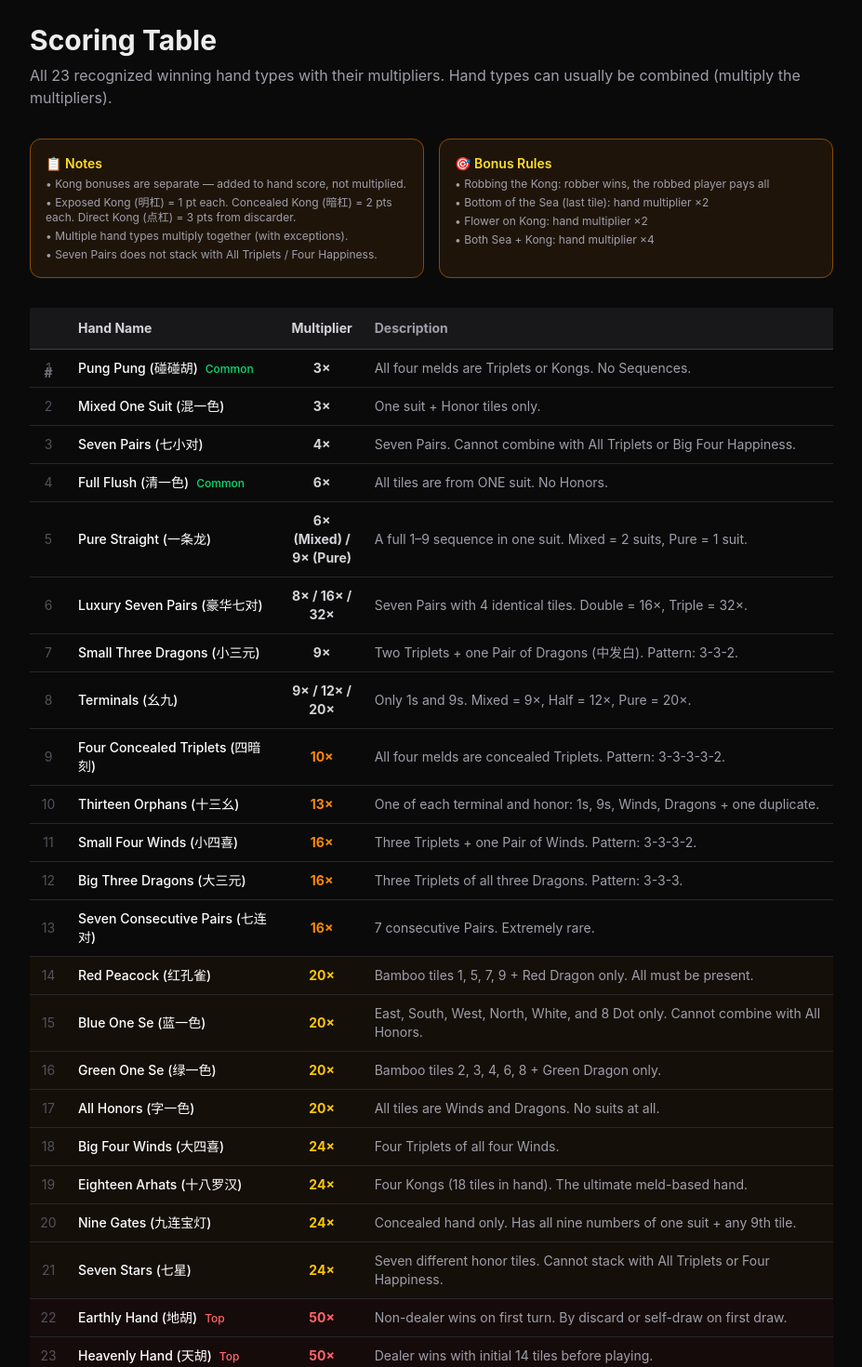
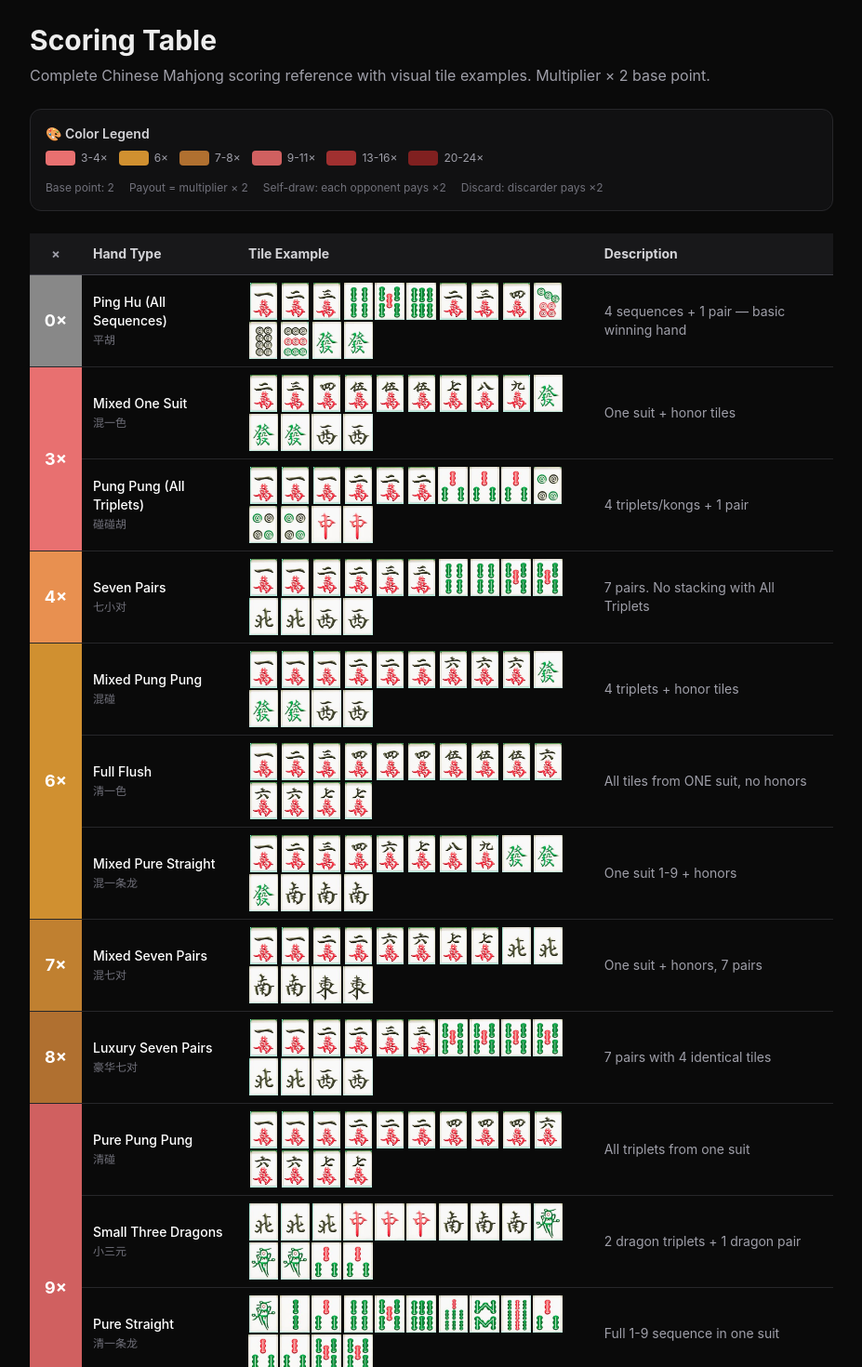
Before and after one commit to rkkbw47fm8-rgb/mahjong-guide, a Next.js app: page /scoring in a window 1280 px wide. Shown: the part 60-1530 px from the top of the page at 93% size, without its empty margins (176-1103 px from the left). Built offline with nearby package versions, Linux system fonts and the light colour scheme.

Commit message:
add visual tile-based scoring chart with color legend and English descriptions

```diff
--- a/src/app/scoring/page.tsx
+++ b/src/app/scoring/page.tsx
@@ -1,148 +1,196 @@
-export default function ScoringPage() {
-  const hands = [
-    { n: 1, name: "Pung Pung (碰碰胡)", mult: "3×", desc: "All four melds are Triplets or Kongs. No Sequences." },
-    { n: 2, name: "Mixed One Suit (混一色)", mult: "3×", desc: "One suit + Honor tiles only." },
-    { n: 3, name: "Seven Pairs (七小对)", mult: "4×", desc: "Seven Pairs. Cannot combine with All Triplets or Big Four Happiness." },
-    { n: 4, name: "Full Flush (清一色)", mult: "6×", desc: "All tiles are from ONE suit. No Honors." },
-    { n: 5, name: "Pure Straight (一条龙)", mult: "6× (Mixed) / 9× (Pure)", desc: "A full 1–9 sequence in one suit. Mixed = 2 suits, Pure = 1 suit." },
-    { n: 6, name: "Luxury Seven Pairs (豪华七对)", mult: "8× / 16× / 32×", desc: "Seven Pairs with 4 identical tiles. Double = 16×, Triple = 32×." },
-    { n: 7, name: "Small Three Dragons (小三元)", mult: "9×", desc: "Two Triplets + one Pair of Dragons (中发白). Pattern: 3-3-2." },
-    { n: 8, name: "Terminals (幺九)", mult: "9× / 12× / 20×", desc: "Only 1s and 9s. Mixed = 9×, Half = 12×, Pure = 20×." },
-    { n: 9, name: "Four Concealed Triplets (四暗刻)", mult: "10×", desc: "All four melds are concealed Triplets. Pattern: 3-3-3-3-2." },
-    { n: 10, name: "Thirteen Orphans (十三幺)", mult: "13×", desc: "One of each terminal and honor: 1s, 9s, Winds, Dragons + one duplicate." },
-    { n: 11, name: "Small Four Winds (小四喜)", mult: "16×", desc: "Three Triplets + one Pair of Winds. Pattern: 3-3-3-2." },
-    { n: 12, name: "Big Three Dragons (大三元)", mult: "16×", desc: "Three Triplets of all three Dragons. Pattern: 3-3-3." },
-    { n: 13, name: "Seven Consecutive Pairs (七连对)", mult: "16×", desc: "7 consecutive Pairs. Extremely rare." },
-    { n: 14, name: "Red Peacock (红孔雀)", mult: "20×", desc: "Bamboo tiles 1, 5, 7, 9 + Red Dragon only. All must be present." },
-    { n: 15, name: "Blue One Se (蓝一色)", mult: "20×", desc: "East, South, West, North, White, and 8 Dot only. Cannot combine with All Honors." },
-    { n: 16, name: "Green One Se (绿一色)", mult: "20×", desc: "Bamboo tiles 2, 3, 4, 6, 8 + Green Dragon only." },
-    { n: 17, name: "All Honors (字一色)", mult: "20×", desc: "All tiles are Winds and Dragons. No suits at all." },
-    { n: 18, name: "Big Four Winds (大四喜)", mult: "24×", desc: "Four Triplets of all four Winds." },
-    { n: 19, name: "Eighteen Arhats (十八罗汉)", mult: "24×", desc: "Four Kongs (18 tiles in hand). The ultimate meld-based hand." },
-    { n: 20, name: "Nine Gates (九连宝灯)", mult: "24×", desc: "Concealed hand only. Has all nine numbers of one suit + any 9th tile." },
-    { n: 21, name: "Seven Stars (七星)", mult: "24×", desc: "Seven different honor tiles. Cannot stack with All Triplets or Four Happiness." },
-    { n: 22, name: "Earthly Hand (地胡)", mult: "50×", desc: "Non-dealer wins on first turn. By discard or self-draw on first draw." },
-    { n: 23, name: "Heavenly Hand (天胡)", mult: "50×", desc: "Dealer wins with initial 14 tiles before playing." },
+"use client";
+
+function tileCodeToPath(code: string): string {
+  const suit = code[0];
+  const num = code.slice(1);
+  const map: Record<string, string> = {
+    h1: "honor_east", h2: "honor_south", h3: "honor_west", h4: "honor_north",
+    h5: "honor_red", h6: "honor_green", h7: "honor_white",
+    w: "wan", t: "tiao", b: "tong",
+  };
+  if (suit === "h") return `/tiles/${map[code]}.png`;
+  return `/tiles/${map[suit]}_${num}.png`;
+}
+
+const COLORS: Record<number, string> = {
+  0: "#888", 3: "#e87070", 4: "#e89050", 6: "#d09030", 7: "#c08030",
+  8: "#b07030", 9: "#d06060", 10: "#c05050", 11: "#b04040",
+  13: "#a03030", 16: "#902828", 20: "#802020", 24: "#701818",
+};
+
+interface HandRow {
+  mult: number;
+  name: string;       // Chinese
+  engName: string;    // English
+  tiles: string[];
+  desc: string;       // Chinese
+}
+
+const HANDS: HandRow[] = [
+  { mult: 0, name: "平胡", engName: "Ping Hu (All Sequences)", tiles: ["w1","w2","w3","t4","t5","t6","w2","w3","w4","b7","b8","b9","h6","h6"], desc: "4 sequences + 1 pair — basic winning hand" },
+  { mult: 3, name: "混一色", engName: "Mixed One Suit", tiles: ["w2","w3","w4","w5","w5","w5","w7","w8","w9","h6","h6","h6","h3","h3"], desc: "One suit + honor tiles" },
+  { mult: 3, name: "碰碰胡", engName: "Pung Pung (All Triplets)", tiles: ["w1","w1","w1","w2","w2","w2","t3","t3","t3","b4","b4","b4","h5","h5"], desc: "4 triplets/kongs + 1 pair" },
+  { mult: 4, name: "七小对", engName: "Seven Pairs", tiles: ["w1","w1","w2","w2","w3","w3","t4","t4","t5","t5","h4","h4","h3","h3"], desc: "7 pairs. No stacking with All Triplets" },
+  { mult: 6, name: "混碰", engName: "Mixed Pung Pung", tiles: ["w1","w1","w1","w2","w2","w2","w6","w6","w6","h6","h6","h6","h3","h3"], desc: "4 triplets + honor tiles" },
+  { mult: 6, name: "清一色", engName: "Full Flush", tiles: ["w1","w2","w3","w4","w4","w4","w5","w5","w5","w6","w6","w6","w7","w7"], desc: "All tiles from ONE suit, no honors" },
+  { mult: 6, name: "混一条龙", engName: "Mixed Pure Straight", tiles: ["w1","w2","w3","w4","w6","w7","w8","w9","h6","h6","h6","h2","h2","h2"], desc: "One suit 1-9 + honors" },
+  { mult: 7, name: "混七对", engName: "Mixed Seven Pairs", tiles: ["w1","w1","w2","w2","w6","w6","w7","w7","h4","h4","h2","h2","h1","h1"], desc: "One suit + honors, 7 pairs" },
+  { mult: 8, name: "豪华七对", engName: "Luxury Seven Pairs", tiles: ["w1","w1","w2","w2","w3","w3","t5","t5","t5","t5","h4","h4","h3","h3"], desc: "7 pairs with 4 identical tiles" },
+  { mult: 9, name: "清碰", engName: "Pure Pung Pung", tiles: ["w1","w1","w1","w2","w2","w2","w4","w4","w4","w6","w6","w6","w7","w7"], desc: "All triplets from one suit" },
+  { mult: 9, name: "小三元", engName: "Small Three Dragons", tiles: ["h4","h4","h4","h5","h5","h5","h2","h2","h2","t1","t1","t1","t3","t3"], desc: "2 dragon triplets + 1 dragon pair" },
+  { mult: 9, name: "清一条龙", engName: "Pure Straight", tiles: ["t1","t2","t3","t4","t5","t6","t7","t8","t9","t3","t3","t3","t5","t5"], desc: "Full 1-9 sequence in one suit" },
+  { mult: 9, name: "混么九", engName: "Mixed Terminals", tiles: ["w1","w1","w1","w9","w9","w9","t9","t9","t9","h6","h6","h6","h7","h7"], desc: "1s and 9s only + honors" },
+  { mult: 10, name: "四暗刻", engName: "Four Concealed Triplets", tiles: ["w1","w1","w1","b9","b9","b9","h2","h2","h2","h6","h6","h6","t4","t4"], desc: "All 4 melds are concealed triplets" },
+  { mult: 11, name: "混豪七对", engName: "Mixed Luxury 7 Pairs", tiles: ["w1","w1","w2","w2","w3","w3","w6","w6","h4","h4","h2","h2","h1","h1"], desc: "One suit + honors, 7 pairs, 1 quad" },
+  { mult: 13, name: "十三幺", engName: "Thirteen Orphans", tiles: ["w1","w9","t1","t9","b1","b9","h1","h2","h3","h4","h5","h6","h7","w1"], desc: "1 terminal/honor each + 1 duplicate" },
+  { mult: 13, name: "小四喜", engName: "Small Four Winds", tiles: ["h6","h6","h6","h3","h3","h3","h7","h7","h7","h1","h1","h1","h2","h2"], desc: "3 wind triplets + 1 wind pair" },
+  { mult: 13, name: "大三元", engName: "Big Three Dragons", tiles: ["h4","h4","h4","h5","h5","h5","h2","h2","h2","t2","t2","t2","t4","t4"], desc: "Triplets of all 3 dragons" },
+  { mult: 16, name: "连七对", engName: "Seven Consecutive Pairs", tiles: ["w1","w1","w2","w2","w3","w3","w4","w4","w5","w5","w6","w6","w7","w7"], desc: "7 consecutive pairs in one suit" },
+  { mult: 16, name: "双豪七对", engName: "Double Luxury 7 Pairs", tiles: ["w1","w1","w2","w2","w3","w3","w4","w4","w5","w5","w6","w6","b6","b6"], desc: "7 pairs with 2 quads" },
+  { mult: 16, name: "红孔雀", engName: "Red Peacock", tiles: ["b1","b1","b1","b5","b5","b5","b7","b7","b7","b9","b9","b9","h4","h4"], desc: "Bamboo 1,5,7,9 + Red Dragon only" },
+  { mult: 16, name: "绿一色", engName: "Green One Suit", tiles: ["b2","b2","b2","b3","b3","b3","b4","b4","b4","b6","b6","b6","h5","h5"], desc: "Bamboo 2,3,4,6,8 + Green Dragon" },
+  { mult: 20, name: "字一色", engName: "All Honors", tiles: ["h6","h6","h6","h3","h3","h3","h7","h7","h7","h4","h4","h4","h2","h2"], desc: "All tiles are winds and dragons" },
+  { mult: 20, name: "清幺九", engName: "Pure Terminals", tiles: ["w1","w1","w1","w9","w9","w9","t1","t1","t1","t9","t9","t9","b1","b1"], desc: "1s and 9s only (no honors)" },
+  { mult: 24, name: "九莲宝灯", engName: "Nine Gates", tiles: ["t1","t1","t1","t2","t3","t4","t5","t6","t7","t8","t9","t9","t9","t2"], desc: "Concealed—9 gates ready for any 9th tile" },
+  { mult: 24, name: "十八罗汉", engName: "Eighteen Arhats", tiles: ["w1","w1","w1","w1","t3","t3","t3","t3","b5","b5","b5","b5","h6","h6"], desc: "4 kongs (18 tiles in hand)" },
+  { mult: 24, name: "大四喜", engName: "Big Four Winds", tiles: ["h6","h6","h6","h3","h3","h3","h7","h7","h7","h1","h1","h1","w1","w1"], desc: "Triplets of all 4 winds" },
+  { mult: 24, name: "三豪七对", engName: "Triple Luxury 7 Pairs", tiles: ["w1","w1","w2","w2","w3","w3","w4","w4","w5","w5","w6","w6","b6","b6"], desc: "7 pairs with 3 quads" },
+  { mult: 24, name: "大七星", engName: "Big Seven Stars", tiles: ["h6","h6","h7","h7","h3","h3","h1","h1","h4","h4","h5","h5","h2","h2"], desc: "7 honor pairs — all 7 honors" },
 ];
 
+function Legend({ colors }: { colors: Record<number, string> }) {
+  const legendItems = [
+    { range: "3-4×", color: colors[3], bg: "bg-red-50" },
+    { range: "6×", color: colors[6], bg: "bg-orange-50" },
+    { range: "7-8×", color: colors[8], bg: "bg-amber-50" },
+    { range: "9-11×", color: colors[9], bg: "bg-pink-50" },
+    { range: "13-16×", color: colors[13], bg: "bg-rose-50" },
+    { range: "20-24×", color: colors[20], bg: "bg-red-100" },
+  ];
   return (
-    <div className="space-y-8">
+    <div className="mb-4 flex flex-wrap gap-3 text-xs">
+      {legendItems.map((item) => (
+        <div key={item.range} className="flex items-center gap-1.5">
+          <div className="h-4 w-8 rounded" style={{ background: item.color }} />
+          <span className="text-zinc-400">{item.range}</span>
+        </div>
+      ))}
+    </div>
+  );
+}
+
+export default function ScoringPage() {
+  // Group hands by multiplier
+  const groups: { mult: number; hands: HandRow[] }[] = [];
+  for (const hand of HANDS) {
+    const g = groups.find((g) => g.mult === hand.mult);
+    if (g) g.hands.push(hand);
+    else groups.push({ mult: hand.mult, hands: [hand] });
+  }
+
+  return (
+    <div className="space-y-6">
       <section>
         <h1 className="mb-2 text-3xl font-bold">Scoring Table</h1>
         <p className="text-zinc-400">
-          All 23 recognized winning hand types with their multipliers. Hand types
-          can usually be combined (multiply the multipliers).
+          Complete Chinese Mahjong scoring reference with visual tile examples.
+          Multiplier × 2 base point.
         </p>
       </section>
 
-      {/* Notes */}
-      <section className="grid gap-4 sm:grid-cols-2">
-        <div className="rounded-xl border border-yellow-800 bg-yellow-900/20 p-4">
-          <h3 className="mb-1 text-sm font-semibold text-yellow-300">📋 Notes</h3>
-          <ul className="space-y-1 text-xs text-zinc-400">
-            <li>• Kong bonuses are separate — added to hand score, not multiplied.</li>
-            <li>• Exposed Kong (明杠) = 1 pt each. Concealed Kong (暗杠) = 2 pts each. Direct Kong (点杠) = 3 pts from discarder.</li>
-            <li>• Multiple hand types multiply together (with exceptions).</li>
-            <li>• Seven Pairs does not stack with All Triplets / Four Happiness.</li>
-          </ul>
-        </div>
-        <div className="rounded-xl border border-yellow-800 bg-yellow-900/20 p-4">
-          <h3 className="mb-1 text-sm font-semibold text-yellow-300">🎯 Bonus Rules</h3>
-          <ul className="space-y-1 text-xs text-zinc-400">
-            <li>• Robbing the Kong: robber wins, the robbed player pays all</li>
-            <li>• Bottom of the Sea (last tile): hand multiplier ×2</li>
-            <li>• Flower on Kong: hand multiplier ×2</li>
-            <li>• Both Sea + Kong: hand multiplier ×4</li>
-          </ul>
+      {/* Legend */}
+      <section className="rounded-xl border border-zinc-800 bg-zinc-900/50 p-4">
+        <h3 className="mb-2 text-sm font-semibold text-zinc-300">🎨 Color Legend</h3>
+        <Legend colors={COLORS} />
+        <div className="flex flex-wrap gap-4 text-xs text-zinc-500">
+          <span>Base point: 2</span>
+          <span>Payout = multiplier × 2</span>
+          <span>Self-draw: each opponent pays ×2</span>
+          <span>Discard: discarder pays ×2</span>
         </div>
       </section>
 
-      {/* Scoring Table */}
+      {/* Table */}
       <div className="overflow-x-auto">
         <table className="w-full text-sm">
           <thead>
             <tr className="border-b border-zinc-700 bg-zinc-800/50 text-left">
-              <th className="sticky top-12 w-10 px-2 py-3 text-center text-zinc-500">#</th>
-              <th className="px-3 py-3 text-zinc-300">Hand Name</th>
-              <th className="w-20 px-3 py-3 text-center text-zinc-300">Multiplier</th>
-              <th className="hidden px-3 py-3 text-zinc-400 sm:table-cell">Description</th>
+              <th className="w-14 px-2 py-3 text-center text-zinc-400">×</th>
+              <th className="px-3 py-3 text-zinc-300">Hand Type</th>
+              <th className="px-3 py-3 text-zinc-300">Tile Example</th>
+              <th className="hidden px-3 py-3 text-zinc-300 sm:table-cell">Description</th>
             </tr>
           </thead>
           <tbody>
-            {hands.map((h) => (
+            {groups.map((group) =>
+              group.hands.map((hand, idx) => (
                 <tr
-                key={h.n}
-                className={`border-b border-zinc-800 transition hover:bg-zinc-800/30 ${
-                  h.mult === "50×"
-                    ? "bg-red-900/10"
-                    : parseInt(h.mult) >= 20
-                      ? "bg-yellow-900/10"
-                      : ""
-                }`}
+                  key={`${hand.name}-${idx}`}
+                  className="border-b border-zinc-800 transition hover:bg-zinc-800/30"
                 >
-                <td className="px-2 py-2.5 text-center text-zinc-600">{h.n}</td>
+                  {idx === 0 ? (
+                    <td
+                      className="px-2 py-3 text-center text-lg font-bold text-white"
+                      rowSpan={group.hands.length}
+                      style={{
+                        background: COLORS[hand.mult] || "#888",
+                        minWidth: 48,
+                      }}
+                    >
+                      {hand.mult}×
+                    </td>
+                  ) : null}
                   <td className="px-3 py-2.5 font-medium text-white">
-                  {h.name}
-                  {h.n === 1 && <span className="ml-2 text-xs text-green-400">Common</span>}
-                  {h.n === 4 && <span className="ml-2 text-xs text-green-400">Common</span>}
-                  {h.n === 22 && <span className="ml-2 text-xs text-red-400">Top</span>}
-                  {h.n === 23 && <span className="ml-2 text-xs text-red-400">Top</span>}
+                    {hand.engName}
+                    <br />
+                    <span className="text-xs text-zinc-500">{hand.name}</span>
                   </td>
-                <td className="px-3 py-2.5 text-center font-bold">
-                  <span
-                    className={
-                      h.mult === "50×"
-                        ? "text-red-400"
-                        : parseInt(h.mult) >= 20
-                          ? "text-yellow-400"
-                          : parseInt(h.mult) >= 10
-                            ? "text-orange-400"
-                            : "text-zinc-300"
-                    }
-                  >
-                    {h.mult}
-                  </span>
+                  <td className="whitespace-nowrap px-3 py-2">
+                    <div className="flex flex-wrap gap-0.5">
+                      {hand.tiles.map((code, ti) => (
+                        <img
+                          key={`${code}-${ti}`}
+                          src={tileCodeToPath(code)}
+                          alt={code}
+                          className="inline-block h-10 w-8 object-contain"
+                          loading="lazy"
+                        />
+                      ))}
+                    </div>
                   </td>
                   <td className="hidden px-3 py-2.5 text-zinc-400 sm:table-cell">
-                  {h.desc}
+                    {hand.desc}
                   </td>
                 </tr>
-            ))}
+              ))
+            )}
           </tbody>
         </table>
       </div>
 
-      {/* Kong scoring */}
+      {/* Notes */}
       <section className="rounded-xl border border-zinc-800 bg-zinc-900/50 p-5">
-        <h2 className="mb-3 text-lg font-bold text-white">Kong Payouts</h2>
-        <p className="mb-3 text-sm text-zinc-400">
-          Kong bonuses are paid separately — not multiplied with your hand score.
-        </p>
-        <div className="grid gap-3 sm:grid-cols-3">
-          <div className="rounded-lg border border-zinc-700 bg-zinc-800/50 p-3 text-center">
-            <p className="text-lg font-bold text-green-400">1 pt</p>
-            <p className="text-xs text-zinc-400">Exposed Kong (明杠)</p>
-            <p className="mt-1 text-xs text-zinc-600">Each opponent pays</p>
-          </div>
-          <div className="rounded-lg border border-zinc-700 bg-zinc-800/50 p-3 text-center">
-            <p className="text-lg font-bold text-yellow-400">2 pts</p>
-            <p className="text-xs text-zinc-400">Concealed Kong (暗杠)</p>
-            <p className="mt-1 text-xs text-zinc-600">Each opponent pays</p>
-          </div>
-          <div className="rounded-lg border border-red-700 bg-red-900/10 p-3 text-center">
-            <p className="text-lg font-bold text-red-400">3 pts</p>
-            <p className="text-xs text-zinc-400">Direct Kong (点杠)</p>
-            <p className="mt-1 text-xs text-zinc-600">Only the discarder pays</p>
-          </div>
-        </div>
-        <p className="mt-3 rounded-lg border border-yellow-700 bg-yellow-900/20 p-2 text-xs text-yellow-300">
-          💡 Kong points are <strong>not multiplied</strong> — they&apos;re added directly to your hand score.
-        </p>
+        <h2 className="mb-3 text-lg font-bold text-white">Notes</h2>
+        <ul className="space-y-2 text-sm text-zinc-400">
+          <li>• {`Robbing a Kong / Kong on self-draw: the robbed player pays all`}</li>
+          <li>• {`Thirteen Orphans can rob a concealed kong`}</li>
+          <li>• {`False win (诈胡): pay according to pending multiplier`}</li>
+          <li>• {`Kong bonuses are separate — 1pt (exposed), 2pt (concealed), 3pt (direct from discarder)`}</li>
+          <li>• {`Seven Pairs, Luxury Seven Pairs, and Thirteen Orphans don't count as concealed hand`}</li>
+          <li>• {`Multiple hand types multiply together (with exceptions)`}</li>
+        </ul>
       </section>
 
       <div className="flex justify-between border-t border-zinc-800 pt-6">
-        <a href="/winning" className="text-sm text-zinc-500 transition hover:text-white">← Winning</a>
-        <a href="/glossary" className="rounded-lg bg-red-600 px-5 py-2 text-sm font-medium text-white transition hover:bg-red-700">Next: Glossary →</a>
+        <a href="/winning" className="text-sm text-zinc-500 transition hover:text-white">
+          ← Winning
+        </a>
+        <a
+          href="/glossary"
+          className="rounded-lg bg-red-600 px-5 py-2 text-sm font-medium text-white transition hover:bg-red-700"
+        >
+          Next: Glossary →
+        </a>
       </div>
     </div>
   );
```
Lines whose indentation alone changed are shown as unchanged.
